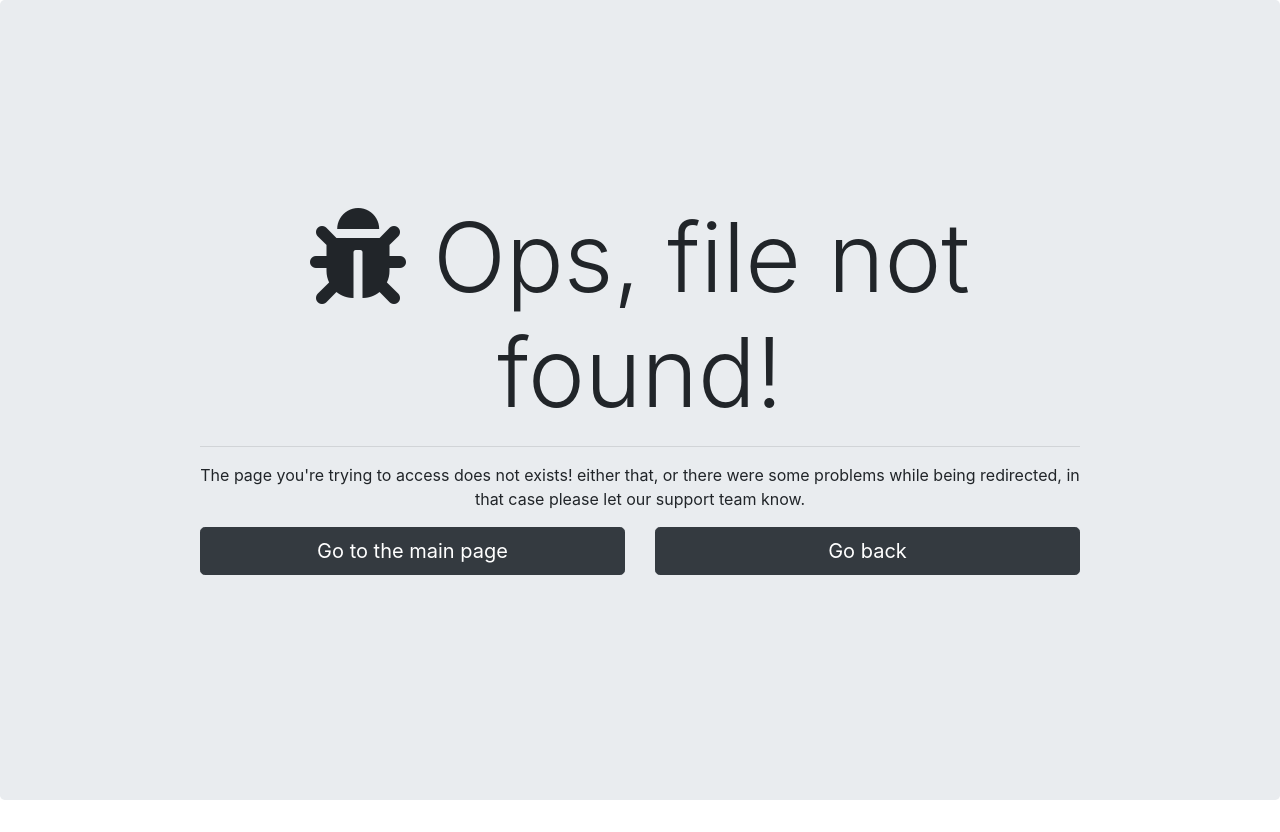
After one commit to eoussama/movies-library, a PHP site: page /pages/error.php in a window 1280 px wide. The commit adds this page. Run offline with PHP 8.4, Linux system fonts and the light colour scheme.

Commit message:
README.md + link info added

```diff
--- /dev/null
+++ b/pages/error.php
@@ -0,0 +1,45 @@
+<!DOCTYPE html>
+
+<html lang="en">
+    <head>
+		<meta charset="UTF-8">
+		<meta name="viewport" content="width=device-width, initial-scale=1.0">
+		<meta name="application-name" content="Exchange">
+		<meta name="author" content="Amine, Ayman">
+		<meta name="description" content="A user-friendly platform that eases exchanging goods online.">
+		<meta name="keywords" content="exchange, shopping, e-commerce">
+
+		<link rel="stylesheet" type="text/css" href="\movies-library\fonts\font-awesome\css\fontawesome-all.min.css">
+		<link href="\movies-library\styles\bootstrap.min.css" rel="stylesheet">
+		<link rel="stylesheet" type="text/css" href="\movies-library\styles\error.css">
+		<link rel="icon" type="image/png" href="\movies-library\images\favicon.png">
+
+		<title>Exchange</title>
+	</head>
+
+    <body>
+		<div class="jumbotron" style="height: 100vh; padding: 200px;">
+			<h1 class="display-1 text-center"><i class="fas fa-bug"></i> Ops, file not found!</h1>
+			<hr>
+			<p class="text-center">The page you're trying to access does not exists! either that, or there were some problems while being redirected, in that case please let our support team know.</p>
+			<div class="row">
+				<div class="col">
+					<a href="\movies-library\index.php" class="btn btn-dark btn-lg btn-block" target="_self">Go to the main page</a>
+				</div>
+				<div class="col">
+					<a href="javascript:void(0)" class="btn btn-dark btn-lg btn-block" target="_self" id="goBack">Go back</a>
+				</div>
+			</div>
+		</div>
+	</body>
+
+	<script type="text/javascript" src="\movies-library\scripts\jquery-3.3.1.min.js"></script>
+	<script>
+		$(document).ready(function() {
+			const $goBack = $('#goBack');
+			$goBack.on('click', function() {
+				history.back();
+			});
+		});
+	</script>
+</html>
--- /dev/null
+++ b/styles/error.css
@@ -0,0 +1 @@
+body { overflow: hidden; }
```
Also changed, not shown: includes/footer.php (+9 -9 lines), .htaccess (added).
